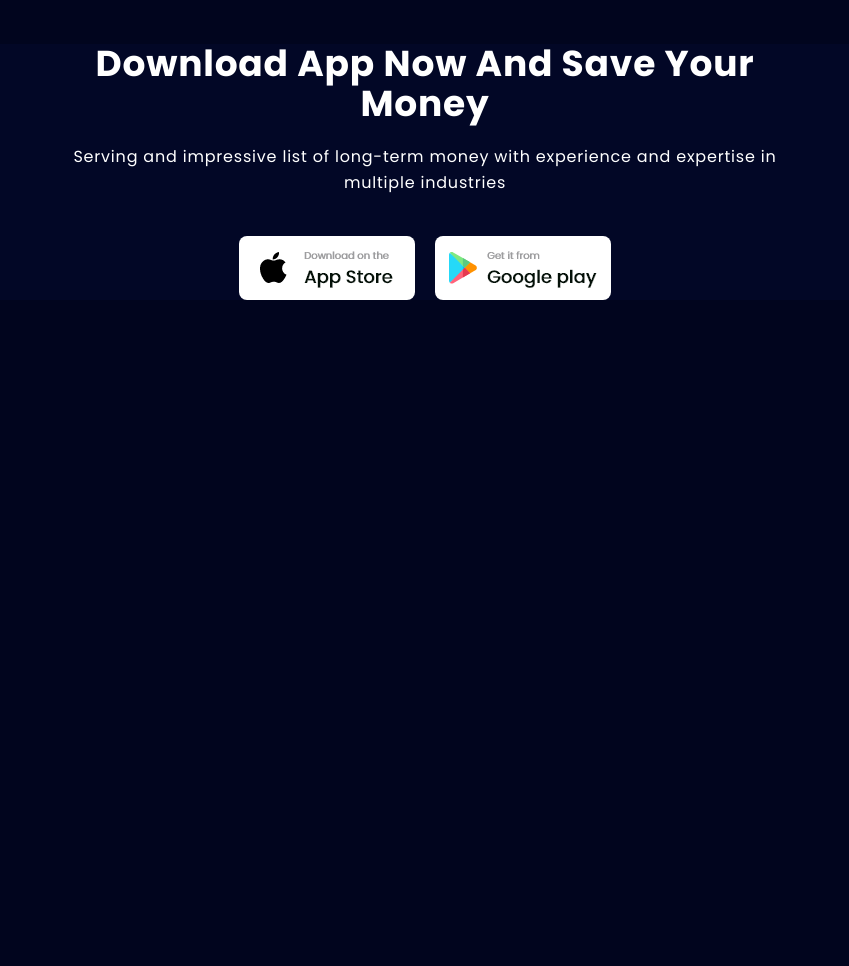
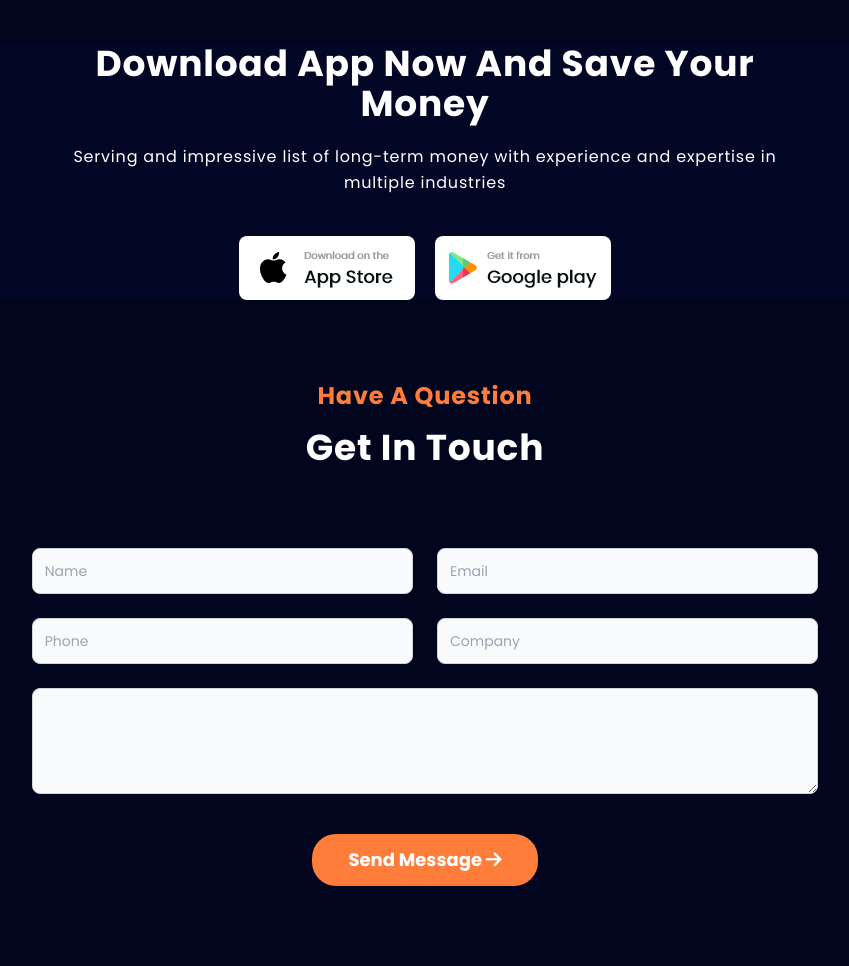
Before and after one commit to YannKamche/Banking-Website, a website: page index.html in a window 1280 px wide. Shown: the part 5321-6287 px from the top of the page, without its empty margins (215-1064 px from the left). Before the commit the page ends 5621 px from the top, so only its background shows below. Drawn offline with Linux system fonts and the light colour scheme.

Commit message:
Completed the Contact section

```diff
--- a/index.html
+++ b/index.html
@@ -663,17 +663,45 @@
                 </p>
 
                 <div class="flex flex-col md:flex-row justify-center items-center gap-5 pt-10">
-                    <a href="#" class="bg-color-white h-16 w-44 grid place-items-center rounded-lg hover:opacity-70 transition-all duration-300 ease-in-out hover:bg-color-secondary">
+                    <a href="#" class="download-app">
                         <img src="./img/ios-store-dark.png" alt="">
                     </a>
 
-                    <a href="#" class="bg-color-white h-16 w-44 grid place-items-center rounded-lg hover:opacity-70 hover:bg-color-secondary transition-all duration-300 ease-in-out">
+                    <a href="#" class="download-app">
                         <img src="./img/g-play-dark.png" alt="">
                     </a>
                 </div>
             </div>
         </section>
         <!-- Download App ends -->
+
+        <!-- Contact starts -->
+        <section id="contact">
+            <div class="container py-20">
+                <div class="text-center m-auto mb-20 md:w-1/2">
+                    <h4 class="font-bold text-color-secondary mb-4 capitalize text-2xl">have a question</h4>
+                    <h1 class="title">get in touch</h1>
+                </div>
+
+                <form action="">
+                    <div class="w-full m-auto text-center md:w-2/3">
+                        <div class="text-color-primary-dark grid gap-6 mb-6 md:grid-cols-2">
+                            <input type="text" class="input" placeholder="Name">
+                            <input type="email" class="input" placeholder="Email">
+                            <input type="tel" name="" id="" class="input" placeholder="Phone">
+                            <input type="text" name="" id="" class="input" placeholder="Company">
+                        </div>
+
+                        <textarea name="" id="" cols="" rows="4" class="input text-color-primary-dark"></textarea>
+                        <button class="group btn text-lg mt-10">send message
+                            <i class="fa-solid fa-arrow-right transition-transform translate-x-0 group-hover:translate-x-3"></i>
+                        </button>
+                    </div>
+                </form>
+            </div>
+        </section>
+        <!-- Contact ends -->
+
     </main>
 
     <!-- Custom js file link -->
--- a/input.css
+++ b/input.css
@@ -63,3 +63,11 @@
 .front{
     overflow: hidden;
 }
+.download-app {
+    @apply bg-color-white h-16 w-44 grid place-items-center rounded-lg hover:opacity-70 transition-all duration-300 ease-in-out hover:bg-color-secondary;
+}
+
+.input {
+    @apply bg-gray-50 border border-gray-300 text-sm rounded-lg block w-full
+    p-3 focus:outline-none focus:border-color-secondary;
+}
```
Also changed, not shown: css/main.css.
